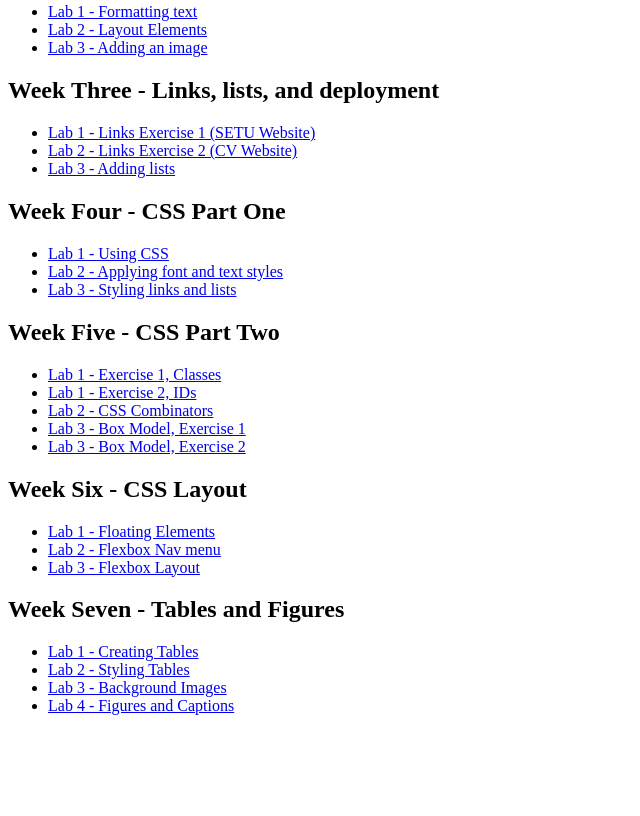
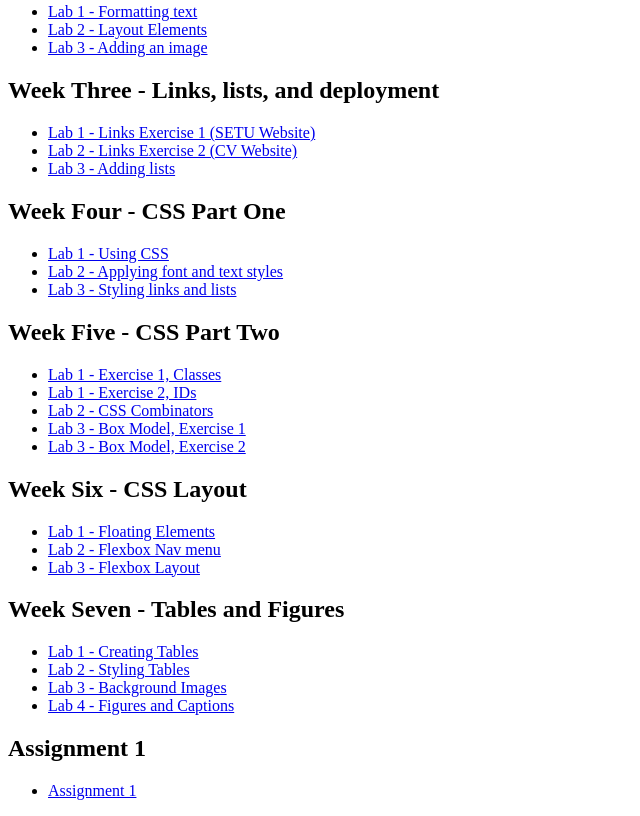
Before and after one commit to eimaanharuna/web-dev-labs, a plain HTML site: page index.html in a window 1280 px wide. Shown: the part 315-1131 px from the top of the page, without its empty margins (0-640 px from the left). Before the commit the page ends 1046 px from the top, so only its background shows below. Drawn offline with Linux system fonts and the light colour scheme.

Commit message:
Assignment 1 Complete

```diff
--- a/index.html
+++ b/index.html
@@ -106,7 +106,12 @@
             <a href="W7/lab04/index.html" target= "_blank">Lab 4 - Figures and Captions</a>
         </li>
     </ul>
-
+    <h2> Assignment 1 </h2>
+<ul>
+    <li>
+        <a href="Assignment 1/index.html" target="_blank"> Assignment 1 </a>
+    </li>
+</ul>
 </body>
 </div>
 </html>
```
